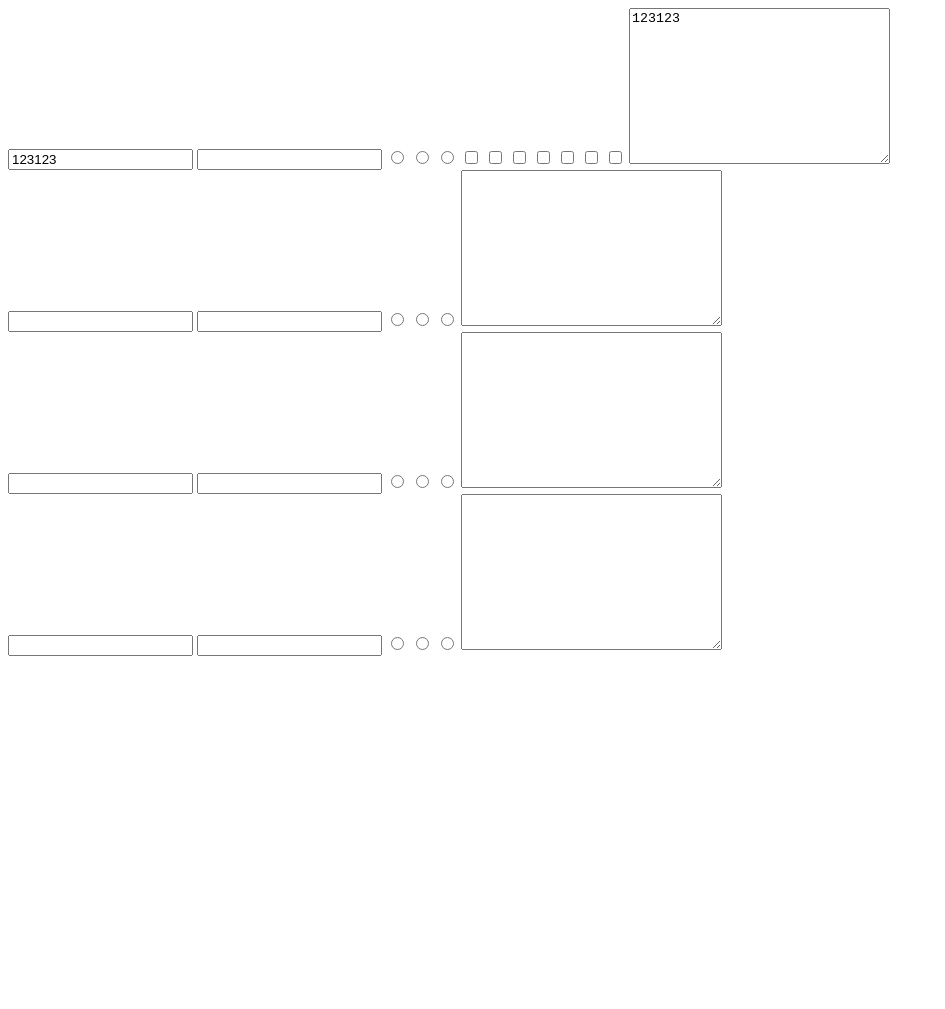
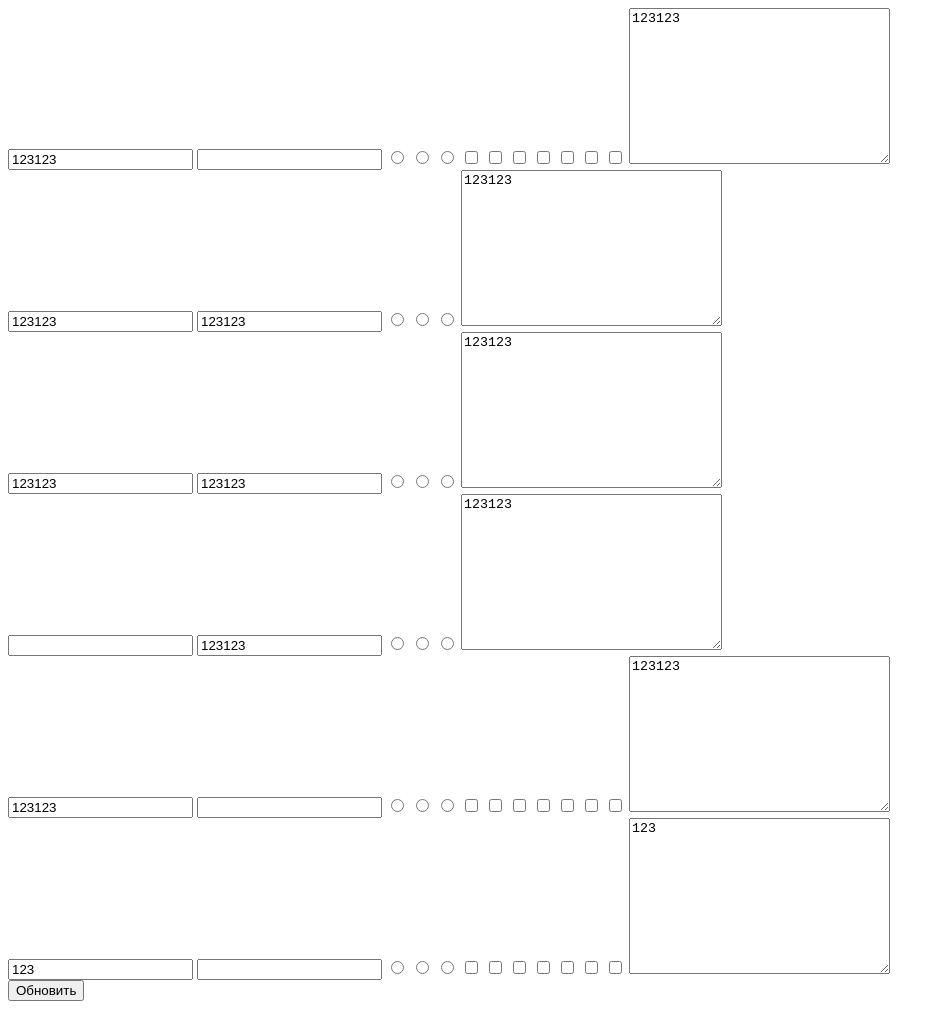
Before and after one commit to WILPKron/formWorker, a website built with Vite: page index.html in a window 1280 px wide. Shown: the whole page, without its empty margins (0-945 px from the left). Before the commit the page ends 800 px from the top, so only its background shows below. Built offline with nearby package versions, Linux system fonts and the light colour scheme.

Commit message:
fix bug link from

```diff
--- a/asset/js/formWorker.js
+++ b/asset/js/formWorker.js
@@ -15,9 +15,6 @@ class formWorker {
       if ('reinitFormInChange' in options && options.reinitFormInChange) {
         this.#reinitFormInChange()
       }
-    }
-    readSelectorPulick() {
-        console.log('readSelectorPulick');
     }
     /*
      * Создает событие прослушивающее изменение детей контенера формы
@@ -146,6 +143,12 @@ class formWorker {
       if (this.options.connection) {
         if (formWorker.isBoolean(this.options.connection)) {
           selector = `[name=${fieldName}]`
+          selector = Object.values(this.forms).reduce((accum, item) => {
+            console.log(item);
+            const s = `[data-form-name="${item.key}"] ${selector}`
+            return accum ? `${accum}, ${s}` : `${s}`
+          }, '')
+          console.log(selector);
           if (value) {
             this.#setdarkValue(fieldName, value)
           }
--- a/index.html
+++ b/index.html
@@ -65,6 +65,51 @@
       <input type="radio" name="m" value="3" data-value="3" />
       <textarea name="m" id="" cols="30" rows="10"></textarea>
     </form>
+
+    <form action="" class="form2">
+      <label for="">
+        <input type="text" name="m" value="" />
+      </label>
+      <label for="">
+        <input type="text" name="j" value="" />
+      </label>
+      <input type="radio" id="123" name="m" value="1" data-value="1" />
+      <input type="radio" name="m" value="2" data-value="2" />
+      <input type="radio" name="m" value="3" data-value="3" />
+
+      <input type="checkbox" id="coding" name="m" value="coding" />
+      <input type="checkbox" id="coding" name="m" value="uncoding" />
+      <input type="checkbox" id="coding" name="m" value="1" />
+      <input type="checkbox" id="coding" name="m" value="2" />
+      <input type="checkbox" id="coding" name="m" value="3" />
+      <input type="checkbox" id="coding" name="m" value="4" />
+      <input type="checkbox" id="coding" name="m" value="5" />
+
+      <textarea name="m" id="" cols="30" rows="10"></textarea>
+    </form>
+    <form action="" class="form2">
+      <label for="">
+        <input type="text" name="m" value="" />
+      </label>
+      <label for="">
+        <input type="text" name="j" value="" />
+      </label>
+      <input type="radio" id="123" name="m" value="1" data-value="1" />
+      <input type="radio" name="m" value="2" data-value="2" />
+      <input type="radio" name="m" value="3" data-value="3" />
+
+      <input type="checkbox" id="coding" name="m" value="coding" />
+      <input type="checkbox" id="coding" name="m" value="uncoding" />
+      <input type="checkbox" id="coding" name="m" value="1" />
+      <input type="checkbox" id="coding" name="m" value="2" />
+      <input type="checkbox" id="coding" name="m" value="3" />
+      <input type="checkbox" id="coding" name="m" value="4" />
+      <input type="checkbox" id="coding" name="m" value="5" />
+
+      <textarea name="m" id="" cols="30" rows="10"></textarea>
+    </form>
+
+    <div><button class="rebase">Обновить</button></div>
     <script type="module" src="/main.js"></script>
   </body>
 </html>
--- a/main.js
+++ b/main.js
@@ -2,18 +2,49 @@ import formWorker from './asset/js/formWorker'
 
 formWorker.documentReady(() => {
   const formController = new formWorker({
-    selector: document.querySelectorAll('form'),
+    selector: document.querySelectorAll('.form'),
     // connection: {
     //   'form-default1': { 'form-default2': ['m'], 'form-default4': ['j'] },
     //   //'form-default4': { 'form-default1': ['j'] },
     //   'form-default2': [ 'form-default1' ]
     // },
-    connection: false,
+    connection: true,
     reinitFormInChange: true,
     created() {
       const formDefault1 = this.forms['form-default1']
       formDefault1.fields.m.value = '123123'
       formDefault1.fields.m.afterUpdate = function (value, form) {}
+
+      const rebase = document.querySelector('.rebase')
+      if(rebase) {
+        rebase.addEventListener('click', () => {
+          fetch('/').then(response => response.text()).then(result => {
+            const div = document.createElement('div')
+            div.innerHTML = result
+            document.querySelector('.form').innerHTML = div.querySelector('.form').innerHTML
+          })
+        })
+      }
     }
   })
+
+  const formController2 = new formWorker({
+    selector: document.querySelectorAll('.form2'),
+    indentifyPrefix: 'dsdasdasdsad',
+    connection: {
+      'dsdasdasdsad1': { 'dsdasdasdsad2': ['m'] },
+    },
+    //connection: false,
+    reinitFormInChange: true,
+    created() {
+      const formDefault1 = this.forms['dsdasdasdsad1']
+      const formDefault2 = this.forms['dsdasdasdsad2']
+      formDefault1.fields.m.value = '123123'
+      formDefault2.fields.m.value = '123'
+      formDefault1.fields.m.afterUpdate = function (value, form) {
+        console.log('dsdasdasdsad', value, form);
+      }
+    }
+  })
+
 })
```
